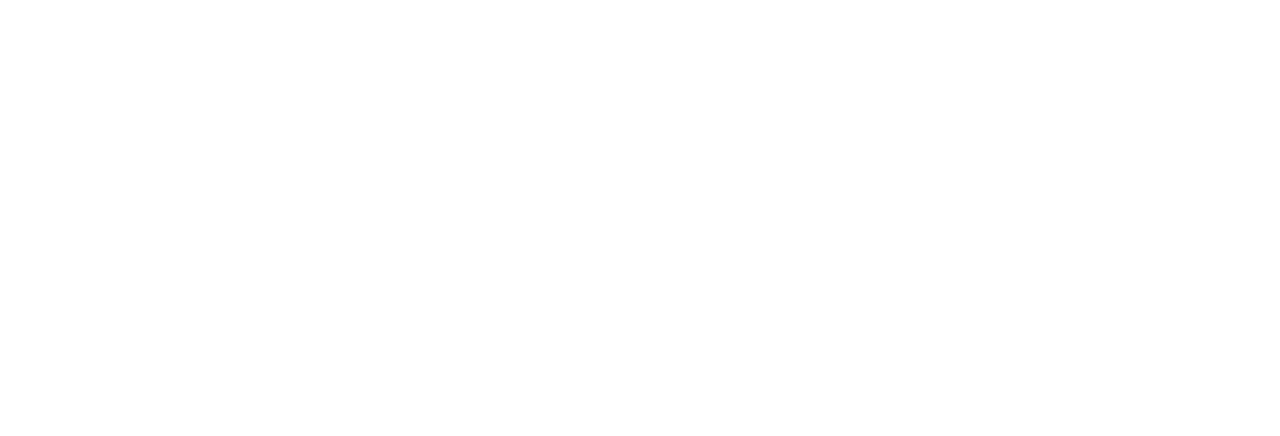
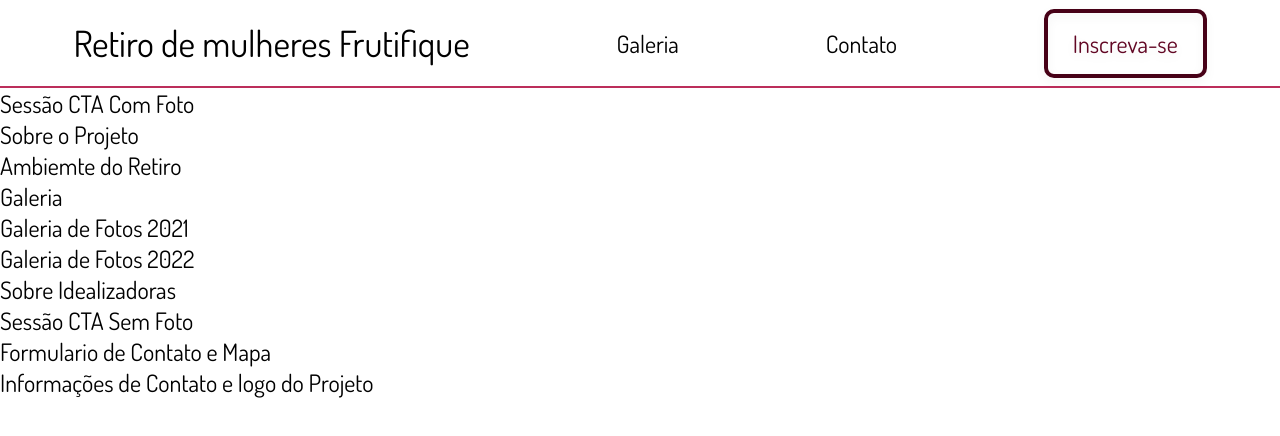
Before and after one commit to geisabitt/landing-page-anas, a plain HTML site: page index.html in a window 1280 px wide. Drawn offline with Linux system fonts and the light colour scheme.

Commit message:
NavBar Web e adição de pastas

```diff
--- /dev/null
+++ b/css/style.css
@@ -0,0 +1,34 @@
+@import url("https://fonts.googleapis.com/css2?family=Dosis&display=swap");
+
+* {
+  padding: 0;
+  margin: 0;
+  text-decoration: none;
+  list-style: none;
+  font-family: "Dosis", Arial, Helvetica, sans-serif;
+  color: #000;
+  font-weight: 400;
+}
+.navbar {
+  height: auto;
+  display: block;
+  justify-content: center;
+  border-bottom: 2px solid #bc2e5b;
+  font-size: 24px;
+}
+.links {
+  display: flex;
+  flex-direction: row;
+  justify-content: space-around;
+  align-items: center;
+}
+.links li {
+  padding: 20px 15px;
+}
+.buttonInscreva a {
+  padding: 15px 25px;
+  border: 4px solid #470117;
+  filter: drop-shadow(0px 4px 4px rgba(0, 0, 0, 0.05));
+  border-radius: 10px;
+  color: #620724;
+}
--- a/index.html
+++ b/index.html
@@ -4,19 +4,28 @@
     <meta charset="UTF-8">
     <meta http-equiv="X-UA-Compatible" content="IE=edge">
     <meta name="viewport" content="width=device-width, initial-scale=1.0">
+    <link rel="stylesheet" href="css/style.css">
     <title>Retiro de Mulheres Floresça</title>
 </head>
 <body>
-    <nav></nav>
-    <section class="ctaComFoto"></section>
-    <section class="sobreProjeto"></section>
-    <section class="ambiente"></section>
-    <section class="GelariaFotos2021"></section>
-    <section class="GaleriaFotos2022"></section>
-    <section class="idealizadoras"></section>
-    <section class="ctaSemFoto"></section>
-    <section class="fromContato"></section>
-    <section class="informacoesContato"></section>
+    <nav class="navbar">
+        <ul class="links">
+            <li><h2>Retiro de mulheres Frutifique</h2></li>
+            <li class="item"><a href="#galeria">Galeria</a></li>
+            <li class="item"><a href="#contato">Contato</a></li>
+            <li class="buttonInscreva"><a href="#">Inscreva-se</a></li>
+        </ul>
+    </nav>
+    <section class="ctaComFoto"><h2>Sessão CTA Com Foto</h2></section>
+    <section class="sobreProjeto"><h2>Sobre o Projeto</h2></section>
+    <section class="ambiente"><h2>Ambiemte do Retiro</h2></section>
+    <section id="galeria"><h2>Galeria</h2></section>
+    <div class="galariaFotos2021"><h2>Galeria de Fotos 2021</h2></div>
+    <div class="galeriaFotos2022"><h2>Galeria de Fotos 2022</h2></div>
+    <section class="idealizadoras"><h2>Sobre Idealizadoras</h2></section>
+    <section class="ctaSemFoto"><h2>Sessão CTA Sem Foto</h2></section>
+    <section id="contato" class="fromContato"><h2>Formulario de Contato e Mapa</h2></section>
+    <section class="informacoesContato"><h2>Informações de Contato e logo do Projeto</h2></section>
     <footer></footer>
 </body>
 </html>
```
Also changed, not shown: style.css (deleted).
